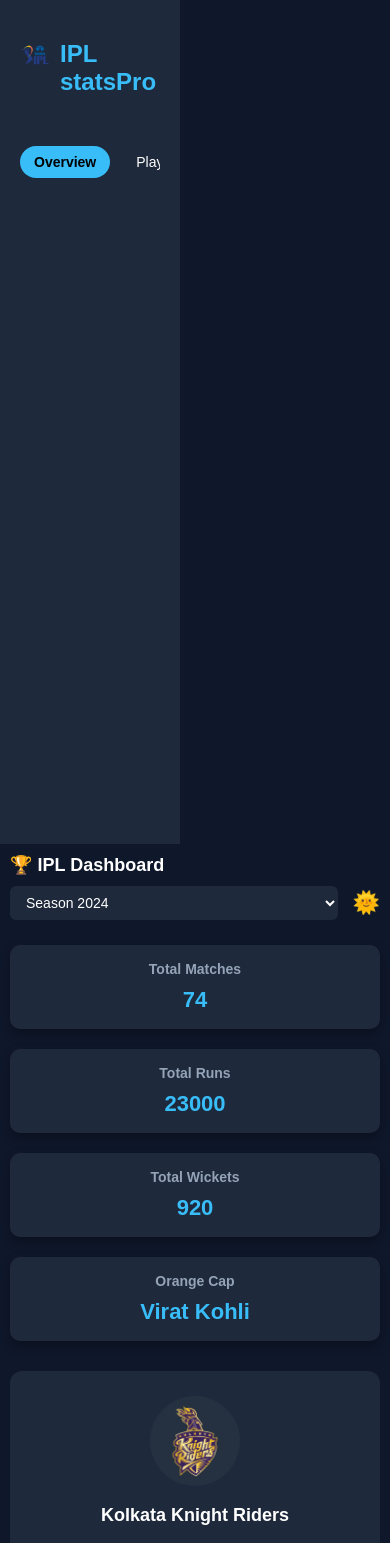
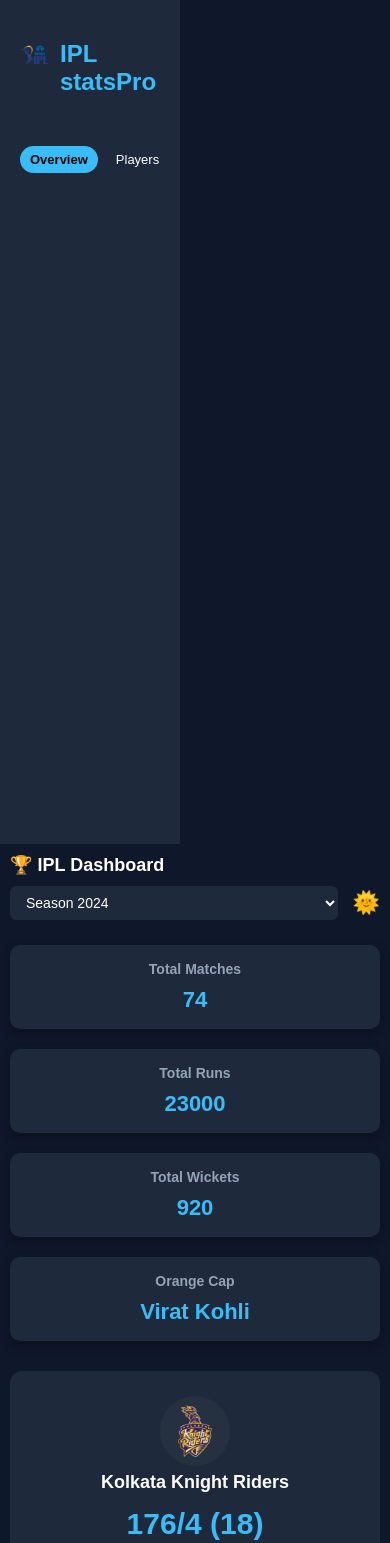
Before and after one commit to KhadarMunnisa-Shaik/ipl-dashboard, a React app: page / in a window 390 px wide. Shown: the top 1543 px of the page. Built offline with nearby package versions, Linux system fonts and the light colour scheme; the HTML template or start-up script is replaced by a standard one.

Commit message:
Cleaned teams and venues responsive CSS

```diff
--- a/src/styles/sidebar.css
+++ b/src/styles/sidebar.css
@@ -31,7 +31,7 @@
 margin:0;
 }
 
-.sidebar li{
+.sidebar > ul > li{
 padding:12px 15px;
 border-radius:8px;
 cursor:pointer;
@@ -75,34 +75,24 @@
 .sidebar ul{
 display:flex;
 flex-direction:row;
-gap:12px;
-overflow-x:auto;       /* 🔥 allows horizontal scroll */
-scroll-behavior:smooth;
+gap:8px;
+overflow-x:auto;
 padding-bottom:5px;
 }
 
-.sidebar li{
-flex:0 0 auto;         /* 🔥 prevents shrinking */
+.sidebar > ul > li{
+flex:0 0 auto;
 white-space:nowrap;
-padding:8px 14px;
-font-size:14px;
-border-radius:20px;    /* 🔥 pill style */
+padding:6px 10px;   /* 🔥 smaller spacing */
+font-size:13px;
+border-radius:16px;
 }
 
-/* optional: hide scrollbar */
-
+/* hide scrollbar */
 .sidebar ul::-webkit-scrollbar{
 display:none;
 }
 
-}
-.sidebar{
-overflow-x:hidden;
-}
-.sidebar li.active{
-background:#38bdf8;
-color:black;
-font-weight:bold;
 }
 
 .sidebar-title{
--- a/src/styles/teams.css
+++ b/src/styles/teams.css
@@ -14,7 +14,6 @@
 font-size:2rem;
 }
 
-
 /* ===== LIGHT THEME ===== */
 
 .light .teams-container{
@@ -24,7 +23,6 @@
 .light .teams-container h1{
 color:#1a1a1a;
 }
-
 
 /* ===== DARK THEME ===== */
 
@@ -36,30 +34,30 @@
 color:#ffffff;
 }
 
-
-/* ===== GRID LAYOUT ===== */
+/* ===== GRID LAYOUT (RESPONSIVE) ===== */
 
 .teams-container .teams-grid{
 display:grid;
 grid-template-columns:repeat(auto-fit, minmax(140px, 1fr));
 gap:20px;
 justify-content:center;
+margin-top:2rem;
 }
-
 
 /* ===== TEAM CARD ===== */
 
 .teams-container .team-card{
 background:#ffffff;
 border-radius:14px;
-padding:1.3rem;
+padding:1.2rem;
 text-align:center;
-width:180px;
+width:100%;
+max-width:180px;
+margin:auto;
 box-shadow:0 6px 12px rgba(0,0,0,0.15);
 transition:all .3s ease;
 cursor:pointer;
 }
-
 
 /* ===== DARK MODE CARD ===== */
 
@@ -68,36 +66,46 @@
 box-shadow:0 8px 20px rgba(0,0,0,0.6);
 }
 
-
 /* ===== HOVER EFFECT ===== */
 
-.team-card:hover{
-transform:translateY(-8px) scale(1.05);
-box-shadow:0 14px 28px rgba(0,0,0,0.25);
+.teams-container .team-card:hover{
+transform:translateY(-6px);
+box-shadow:0 12px 24px rgba(0,0,0,0.25);
 }
-
 
 /* ===== LOGO ===== */
 
-.team-logo{
-width:90px;
-height:90px;
+.teams-container .team-logo{
+width:80px;
+height:80px;
 object-fit:contain;
 margin-bottom:.8rem;
 }
 
-
 /* ===== TEAM NAME ===== */
 
-.team-card h2{
+.teams-container .team-card h2{
 font-size:.95rem;
 color:#2f8fd8;
 line-height:1.3;
 }
 
-
 /* ===== DARK MODE TEXT ===== */
 
-.dark .team-card h2{
+.dark .teams-container .team-card h2{
 color:#4db8ff;
 }
+
+/* ===== MOBILE TWEAK ===== */
+
+@media (max-width:600px){
+
+.teams-container{
+padding:1rem;
+}
+
+.teams-container .teams-grid{
+gap:15px;
+}
+
+}
--- a/src/styles/venues.css
+++ b/src/styles/venues.css
@@ -6,7 +6,6 @@
 min-height:100vh;
 }
 
-
 /* ===== PAGE TITLE ===== */
 
 .venues-container h1{
@@ -14,7 +13,6 @@
 margin-bottom:2rem;
 font-size:2rem;
 }
-
 
 /* ===== LIGHT THEME ===== */
 
@@ -26,7 +24,6 @@
 color:#1a1a1a;
 }
 
-
 /* ===== DARK THEME ===== */
 
 .dark .venues-container{
@@ -37,26 +34,23 @@
 color:#ffffff;
 }
 
-
 /* ===== GRID ===== */
 
 .venues-container .venues-grid{
-display:grid !important;
-grid-template-columns:repeat(auto-fit,minmax(180px,1fr));
+display:grid;
+grid-template-columns:repeat(auto-fit, minmax(180px, 1fr));
 gap:1.5rem;
 }
-
 
 /* ===== SEASON CARD ===== */
 
 .venues-container .season-card{
 background:#ffffff;
-padding:1.5rem;
+padding:1.2rem;
 border-radius:12px;
 box-shadow:0 6px 12px rgba(0,0,0,0.15);
 transition:all .3s ease;
 }
-
 
 /* ===== DARK MODE CARD ===== */
 
@@ -65,51 +59,49 @@
 box-shadow:0 8px 20px rgba(0,0,0,0.6);
 }
 
-
 /* ===== HOVER ===== */
 
-.season-card:hover{
-transform:translateY(-6px);
-box-shadow:0 12px 24px rgba(0,0,0,0.2);
+.venues-container .season-card:hover{
+transform:translateY(-5px);
+box-shadow:0 10px 20px rgba(0,0,0,0.2);
 }
-
 
 /* ===== SEASON TITLE ===== */
 
-.season-card h2{
+.venues-container .season-card h2{
 margin-bottom:1rem;
 text-align:center;
-font-size:1.2rem;
+font-size:1.1rem;
 color:#4db8ff;
 }
 
-
-/* ===== DARK MODE TITLE ===== */
-
-.dark .season-card h2{
-color:#4db8ff;
-}
-
-
 /* ===== VENUE LIST ===== */
 
-.season-card ul{
+.venues-container .season-card ul{
 list-style-type:disc;
 padding-left:1.2rem;
 }
 
-
 /* ===== VENUE ITEM ===== */
 
-.season-card li{
+.venues-container .season-card li{
 margin-bottom:.5rem;
 color:#333;
 line-height:1.4;
 }
 
-
 /* ===== DARK MODE LIST TEXT ===== */
 
-.dark .season-card li{
+.dark .venues-container .season-card li{
 color:#d9e6ff;
 }
+
+/* ===== MOBILE TWEAK ===== */
+
+@media (max-width:600px){
+
+.venues-container{
+padding:1rem;
+}
+
+}
```
